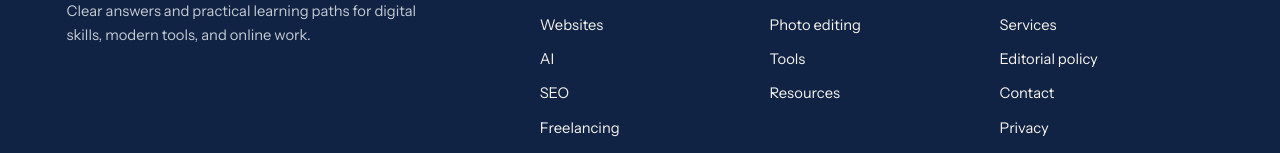
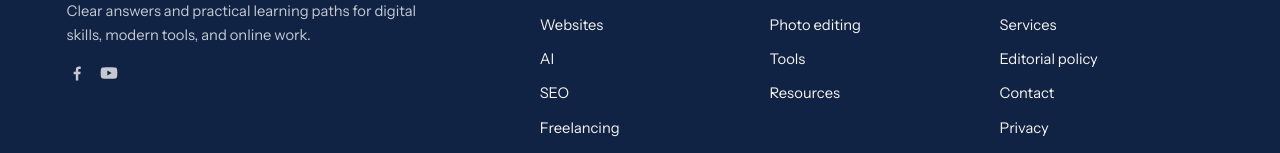
Before and after one commit to zainkhanpk742/buildskills, a Next.js app: page /about in a window 1280 px wide. Shown: the part 2048-2201 px from the top of the page. Built offline with nearby package versions, Linux system fonts and the light colour scheme.

Commit message:
Add Facebook and YouTube links to footer and Organization sameAs

```diff
--- a/src/components/Footer.tsx
+++ b/src/components/Footer.tsx
@@ -1,6 +1,7 @@
 import Link from "next/link";
 import { listedAreas } from "@/data/site";
 import { Mark } from "@/components/ui";
+import { socialProfiles } from "@/lib/social";
 
 const columns = [
   {
@@ -39,6 +40,11 @@ const columns = [
   },
 ] as const;
 
+const socialIcons: Record<string, string> = {
+  Facebook: "M13.5 21v-7.5h2.5l.4-3h-2.9V8.6c0-.9.3-1.5 1.5-1.5h1.5V4.4c-.3 0-1.2-.1-2.2-.1-2.2 0-3.7 1.3-3.7 3.8v2.4H8v3h2.6V21z",
+  YouTube: "M21.6 7.2a2.5 2.5 0 0 0-1.8-1.8C18.2 5 12 5 12 5s-6.2 0-7.8.4a2.5 2.5 0 0 0-1.8 1.8C2 8.8 2 12 2 12s0 3.2.4 4.8a2.5 2.5 0 0 0 1.8 1.8C5.8 19 12 19 12 19s6.2 0 7.8-.4a2.5 2.5 0 0 0 1.8-1.8c.4-1.6.4-4.8.4-4.8s0-3.2-.4-4.8zM10 15V9l5.2 3z",
+};
+
 export function Footer() {
   return (
     <footer className="site-footer">
@@ -53,6 +59,17 @@ export function Footer() {
           </Link>
           <p>Learn. Practice. Grow.</p>
           <p>Clear answers and practical learning paths for digital skills, modern tools, and online work.</p>
+          <ul aria-label="BuildSkills on social media" style={{ display: "flex", gap: "0.75rem", listStyle: "none", margin: "1rem 0 0", padding: 0 }}>
+            {socialProfiles.map((profile) => (
+              <li key={profile.url}>
+                <a href={profile.url} target="_blank" rel="noopener" aria-label={`BuildSkills on ${profile.label}`} title={profile.label} style={{ color: "var(--on-dark-muted)", display: "inline-flex" }}>
+                  <svg viewBox="0 0 24 24" width="20" height="20" fill="currentColor" aria-hidden="true">
+                    <path d={socialIcons[profile.label]} />
+                  </svg>
+                </a>
+              </li>
+            ))}
+          </ul>
         </div>
         <div className="footer-cols">
           {columns.map((column) => (
--- a/src/components/home/HomePage.tsx
+++ b/src/components/home/HomePage.tsx
@@ -1,4 +1,5 @@
 import Image from "next/image";
+import { socialUrls } from "@/lib/social";
 import { ButtonLink, Kicker } from "@/components/ui";
 import { SearchIndex } from "@/components/home/Interactive";
 import { guideLinks, searchPrompts } from "@/data/site";
@@ -81,6 +82,7 @@ export function HomePage() {
                 name: "BuildSkills",
                 url: "https://buildskills.com.pk/",
                 email: "salimpk742@gmail.com",
+                sameAs: socialUrls,
                 logo: {
                   "@type": "ImageObject",
                   url: "https://buildskills.com.pk/apple-touch-icon.png",
--- a/src/components/library.tsx
+++ b/src/components/library.tsx
@@ -3,6 +3,7 @@ import type { ReactNode } from "react";
 import { areaBySlug, areas, guideBySlug, guidePath, guidesInArea, pathSteps } from "@/data/site";
 import { hubContent } from "@/data/hubContent";
 import { Kicker } from "@/components/ui";
+import { socialUrls } from "@/lib/social";
 
 export function Interior({
   kicker,
@@ -76,6 +77,7 @@ export function GuideView({ slug }: { slug: string }) {
         "@type": "Organization",
         name: "BuildSkills",
         url: "https://buildskills.com.pk",
+        sameAs: socialUrls,
         logo: {
           "@type": "ImageObject",
           url: "https://buildskills.com.pk/apple-touch-icon.png",
--- /dev/null
+++ b/src/lib/social.ts
@@ -0,0 +1,7 @@
+/** Official BuildSkills social profiles (footer links and Organization `sameAs`). */
+export const socialProfiles = [
+  { label: "Facebook", url: "https://www.facebook.com/profile.php?id=61595362311531" },
+  { label: "YouTube", url: "https://www.youtube.com/@buildskillpk" },
+] as const;
+
+export const socialUrls: string[] = socialProfiles.map((profile) => profile.url);
```
